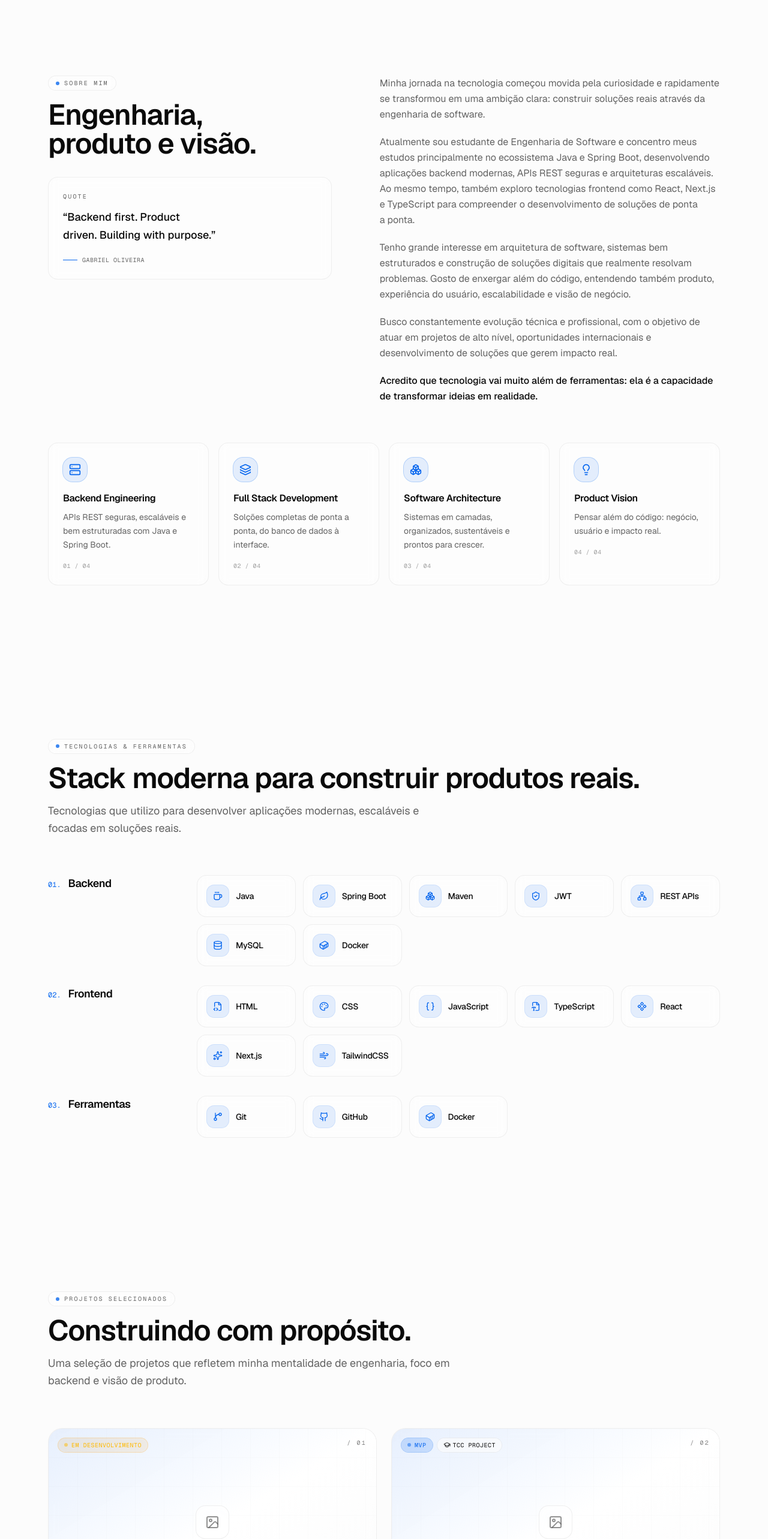
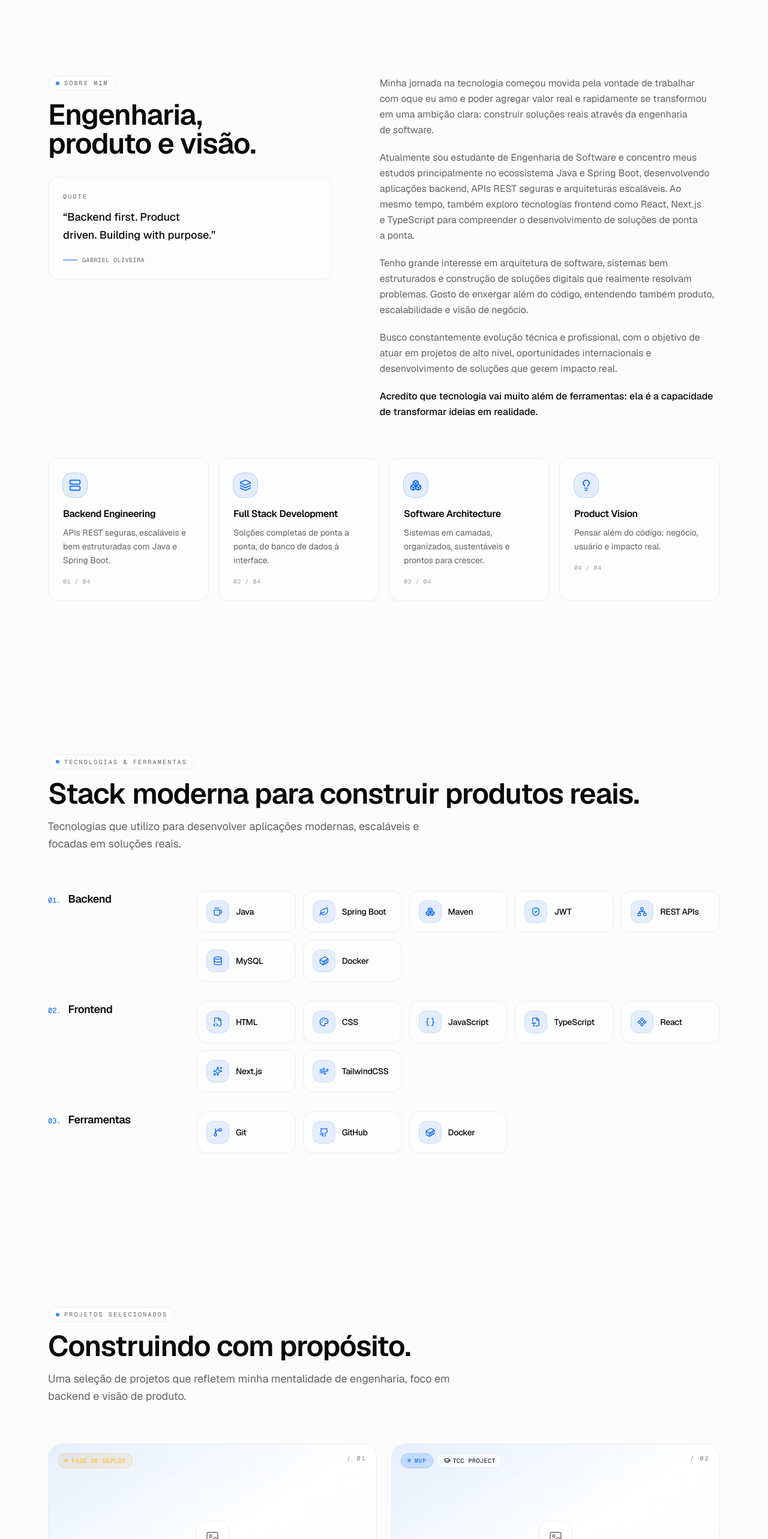
Before and after one commit to fxxggah/my-portfolio, a Next.js app: page / in a window 1280 px wide. Shown: the part 1240-3806 px from the top of the page at 60% size. Built offline with nearby package versions, Linux system fonts and the light colour scheme.

Commit message:
refactor: altera alguns textos

```diff
--- a/components/language-provider.tsx
+++ b/components/language-provider.tsx
@@ -43,11 +43,11 @@ const pt: Dict = {
   "about.eyebrow": "Sobre Mim",
   "about.title": "Engenharia, produto e visão.",
   "about.p1":
-    "Minha jornada na tecnologia começou movida pela curiosidade e rapidamente se transformou em uma ambição clara: construir soluções reais através da engenharia de software.",
+    "Minha jornada na tecnologia começou movida pela vontade de trabalhar com oque eu amo e poder agregar valor real e rapidamente se transformou em uma ambição clara: construir soluções reais através da engenharia de software.",
   "about.p2":
-    "Atualmente sou estudante de Engenharia de Software e concentro meus estudos principalmente no ecossistema Java e Spring Boot, desenvolvendo aplicações backend modernas, APIs REST seguras e arquiteturas escaláveis. Ao mesmo tempo, também exploro tecnologias frontend como React, Next.js e TypeScript para compreender o desenvolvimento de soluções de ponta a ponta.",
+    "Atualmente sou estudante de Engenharia de Software e concentro meus estudos principalmente no ecossistema Java e Spring Boot, desenvolvendo aplicações backend, APIs REST seguras e arquiteturas escaláveis. Ao mesmo tempo, também exploro tecnologias frontend como React, Next.js e TypeScript para compreender o desenvolvimento de soluções de ponta a ponta.",
   "about.p3":
-    "Tenho grande interesse em arquitetura de software, sistemas bem estruturados e construção de soluções digitais que realmente resolvam problemas. Gosto de enxergar além do código, entendendo também produto, experiência do usuário, escalabilidade e visão de negócio.",
+    "Tenho grande interesse em arquitetura de software, sistemas bem estruturados e construção de soluções digitais que realmente resolvam problemas. Gosto de enxergar além do código, entendendo também produto, escalabilidade e visão de negócio.",
   "about.p4":
     "Busco constantemente evolução técnica e profissional, com o objetivo de atuar em projetos de alto nível, oportunidades internacionais e desenvolvimento de soluções que gerem impacto real.",
   "about.p5":
@@ -75,7 +75,7 @@ const pt: Dict = {
   "projects.title": "Construindo com propósito.",
   "projects.desc":
     "Uma seleção de projetos que refletem minha mentalidade de engenharia, foco em backend e visão de produto.",
-  "projects.status.dev": "Em desenvolvimento",
+  "projects.status.dev": "Fase de deploy",
   "projects.status.mvp": "MVP",
   "projects.status.done": "Concluído",
   "projects.tcc": "TCC Project",
@@ -137,7 +137,7 @@ const en: Dict = {
   "hero.sub":
     "Software Engineering student focused on modern backend, system architecture and scalable digital product development.",
   "hero.long":
-    "I'm 18 years old and passionate about technology, software engineering and building real solutions. I currently focus my studies on backend with Java and Spring Boot, while exploring modern frontend to develop complete, scalable and well-structured applications. More than just writing code, I aim to understand business, user experience and how technology can create real impact.",
+    "I'm 18 years old and passionate about technology, software engineering, and building real-world solutions. Currently, I'm focusing my studies on backend development with Java and Spring Boot, while exploring modern frontend development to create complete, scalable, and well-structured applications. More than just writing code, I seek to understand business and how technology can generate real results.",
   "hero.cta.projects": "View Projects",
   "hero.cta.contact": "Get in Touch",
   "hero.cta.cv": "Download CV",
@@ -154,11 +154,11 @@ const en: Dict = {
   "about.eyebrow": "About Me",
   "about.title": "Engineering, product and vision.",
   "about.p1":
-    "My journey in technology began driven by curiosity and quickly turned into a clear ambition: to build real solutions through software engineering.",
+    "My journey in technology began driven by the desire to work with what I love and to add real value, and quickly transformed into a clear ambition: to build real solutions through software engineering.",
   "about.p2":
-    "I'm currently a Software Engineering student and concentrate my studies mainly on the Java and Spring Boot ecosystem, developing modern backend applications, secure REST APIs and scalable architectures. At the same time, I also explore frontend technologies like React, Next.js and TypeScript to understand end-to-end product development.",
+    "I am currently a Software Engineering student and I focus my studies mainly on the Java and Spring Boot ecosystem, developing backend applications, secure REST APIs, and scalable architectures. At the same time, I also explore frontend technologies such as React, Next.js, and TypeScript to understand end-to-end solution development.",
   "about.p3":
-    "I have a strong interest in software architecture, well-structured systems and digital products that solve real problems. I like to look beyond code — also understanding product, user experience, scalability and business vision.",
+    "I have a strong interest in software architecture, well-structured systems, and building digital solutions that truly solve problems. I like to look beyond the code, understanding the product, scalability, and business vision as well.",
   "about.p4":
     "I constantly seek technical and professional growth, aiming to work on high-level projects, international opportunities and solutions that generate real impact.",
   "about.p5": "I believe technology goes far beyond tools: it is the ability to turn ideas into reality.",
@@ -182,7 +182,7 @@ const en: Dict = {
   "projects.title": "Building with purpose.",
   "projects.desc":
     "A selection of projects that reflect my engineering mindset, backend focus and product vision.",
-  "projects.status.dev": "In development",
+  "projects.status.dev": "Final phase of deployment",
   "projects.status.mvp": "MVP",
   "projects.status.done": "Completed",
   "projects.tcc": "TCC Project",
```
